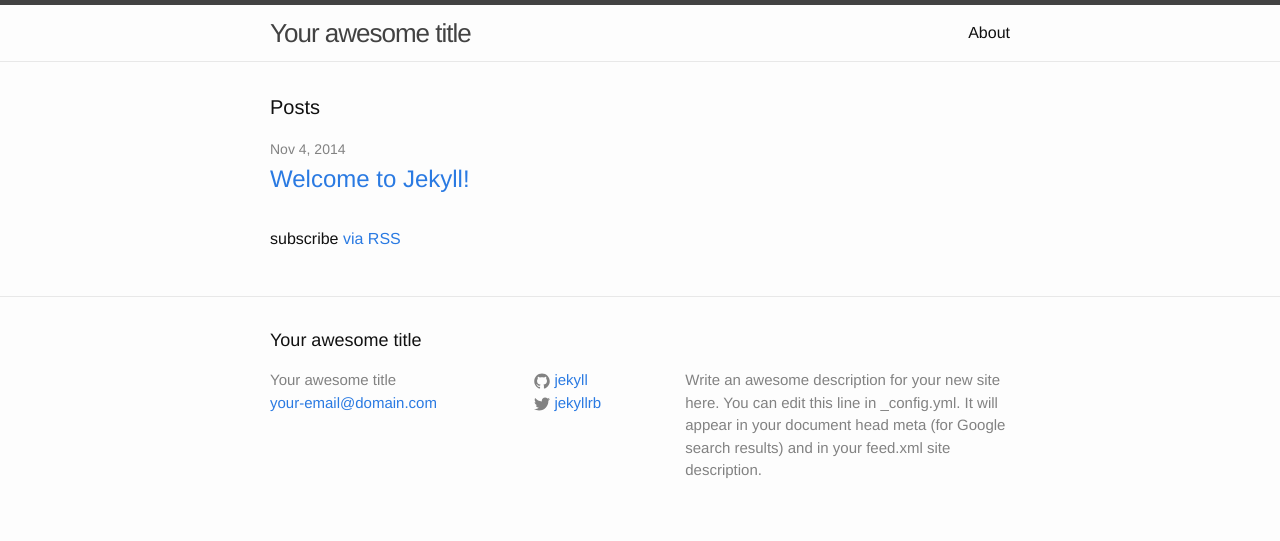
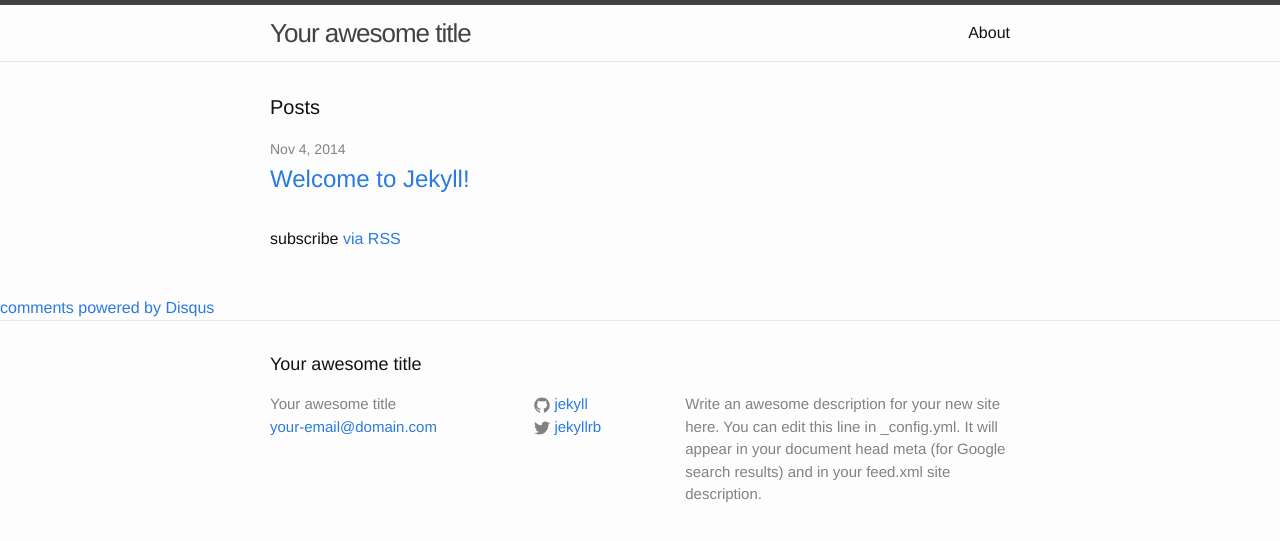
Before and after one commit to sgy681/sgy681.github.com, a Jekyll site: the page built from index.html, in a window 1280 px wide. Shown: the top 541 px of the page. Built offline with Jekyll 4.4.1, drawn with Linux system fonts in a browser that asks for light colours.

Commit message:
Update default.html

```diff
--- a/_layouts/default.html
+++ b/_layouts/default.html
@@ -12,7 +12,7 @@
         {{ content }}
       </div>
     </div>
-
+    {% include _comments.html %}
     {% include footer.html %}
 
   </body>
```
